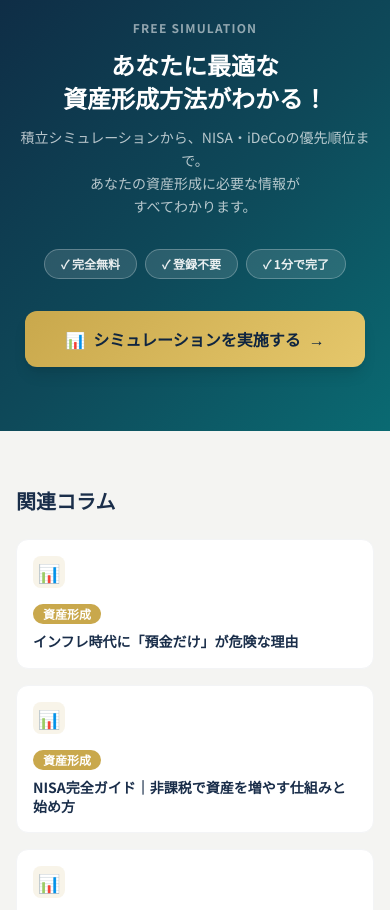
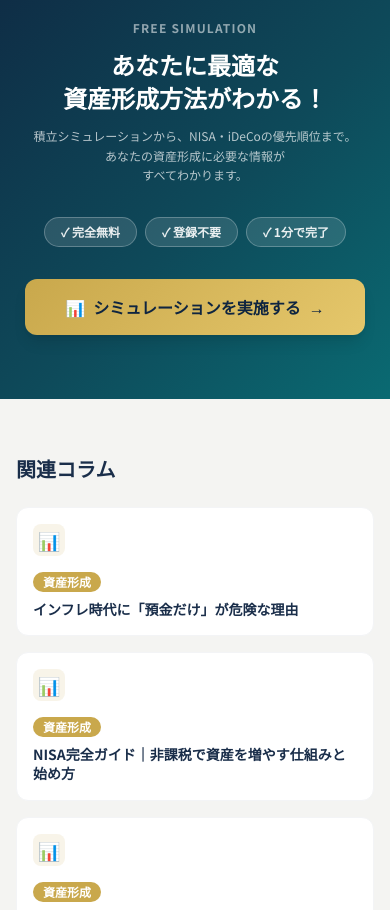
Before and after one commit to tanima3232-eng/bulltalk, a Next.js app: page /column/asset-01-life-money in a window 390 px wide. Shown: the part 2183-3093 px from the top of the page. Built offline with nearby package versions, Linux system fonts and the light colour scheme.

Commit message:
SimulationCtaBanner：スマホ説明文をtext-xsに縮小し1行化

```diff
--- a/components/SimulationCtaBanner.tsx
+++ b/components/SimulationCtaBanner.tsx
@@ -28,7 +28,7 @@ export default function SimulationCtaBanner() {
           <span className="md:hidden">あなたに最適な<br />資産形成方法がわかる！</span>
           <span className="hidden md:inline">あなたに最適な資産形成方法がわかる！</span>
         </h2>
-        <p className="text-sm md:text-base leading-relaxed mb-8"
+        <p className="text-xs md:text-base leading-relaxed mb-8"
            style={{ color: "rgba(255,255,255,0.7)" }}>
           <span className="md:hidden">積立シミュレーションから、NISA・iDeCoの優先順位まで。<br />あなたの資産形成に必要な情報が<br />すべてわかります。</span>
           <span className="hidden md:inline">積立シミュレーションから、NISA・iDeCoの優先順位まで。<br />あなたの資産形成に必要な情報がすべてわかります。</span>
```
